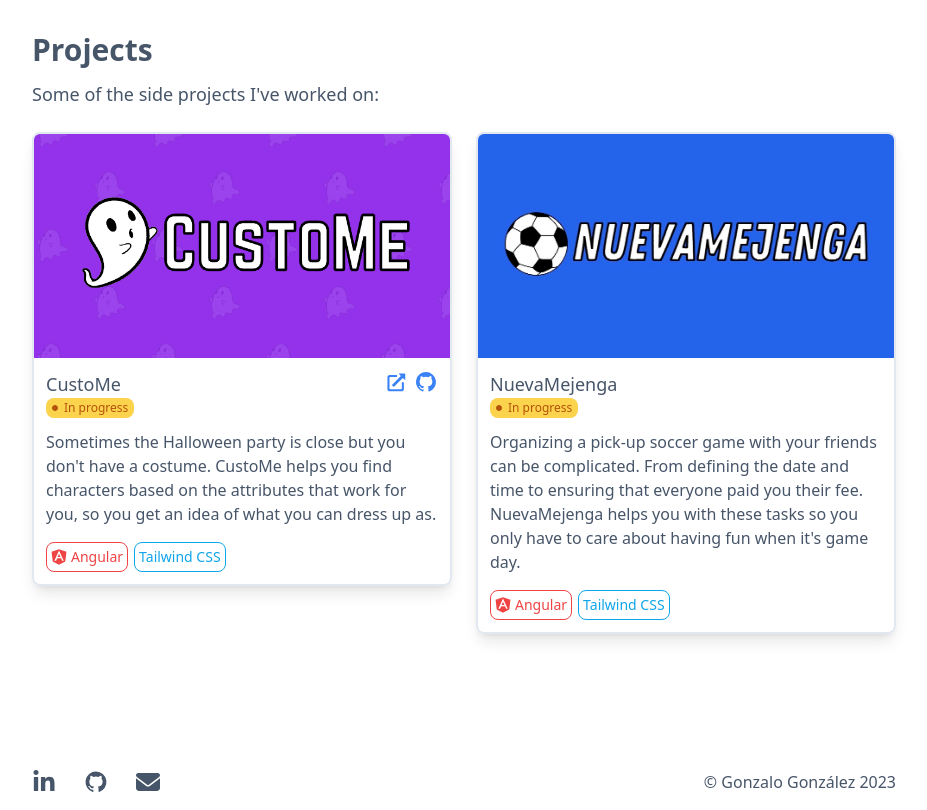
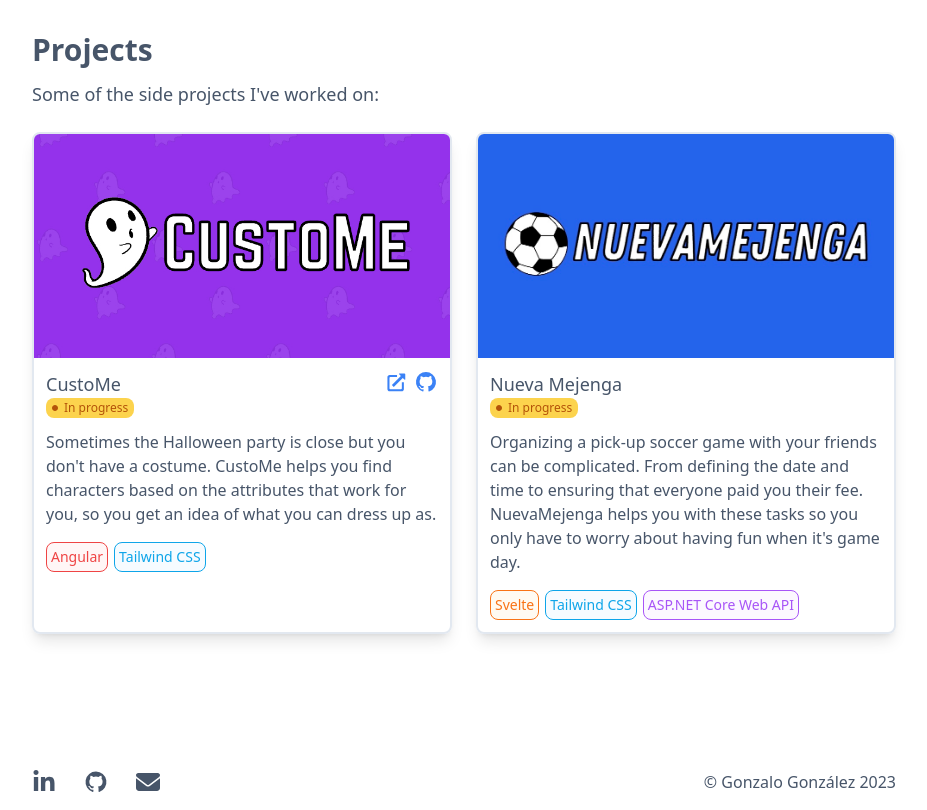
Before and after one commit to gggonzalo/portfolio-website, a Next.js app: page / in a window 1280 px wide. Shown: the part 360-1170 px from the top of the page, without its empty margins (176-1103 px from the left). Built offline with nearby package versions, Linux system fonts and the light colour scheme.

Commit message:
Changes to technologies list

```diff
--- a/src/pages/index.tsx
+++ b/src/pages/index.tsx
@@ -71,7 +71,7 @@
         <p className="text-lg mb-6">
           Some of the side projects I&apos;ve worked on:
         </p>
-        <div className="grid grid-cols-1 md:grid-cols-2 items-start gap-6">
+        <div className="grid grid-cols-1 md:grid-cols-2 gap-6">
           <div className="transition-[border-color,box-shadow] duration-500 border-2 border-slate-200 dark:border-slate-600 shadow-lg dark:shadow-none flex flex-col rounded-lg overflow-clip">
             {/* TODO: Add alt pictures  */}
             <div className="h-56 w-full relative">
@@ -157,18 +157,12 @@
                 </Link> */}
               </div>
               <div className="flex gap-1.5 text-white text-sm">
-                <div className="flex items-center transition-[background-color] duration-500 bg-transparent border border-red-500 dark:bg-red-600 rounded-lg p-1">
-                  <svg
-                    viewBox="0 0 128 128"
-                    className="transition-[fill] duration-500 fill-red-500 dark:fill-white w-4 h-4 mr-1"
-                  >
-                    <path d="M52.864 64h23.28L63.769 38.123zM63.81 1.026L4.553 21.88l9.363 77.637 49.957 27.457 50.214-27.828 9.36-77.635L63.81 1.026zM48.044 75l-7.265 18.176-13.581.056 36.608-81.079-.07-.153h-.064l.001-.133.063.133h.141l.123-.274V12h-.124l-.069.153 38.189 81.417-13.074-.287-8.042-18.58-17.173.082"></path>
-                  </svg>
+                <div className="transition-[background-color] duration-500 bg-red-100 bg-opacity-30 border border-red-500 dark:bg-red-600 dark:bg-opacity-100 rounded-lg p-1">
                   <span className="transition-[color] duration-500 text-red-500 dark:text-white">
                     Angular
                   </span>
                 </div>
-                <div className="flex items-center transition-[background-color] duration-500 bg-transparent border border-sky-500 dark:bg-sky-500 rounded-lg p-1">
+                <div className="transition-[background-color] duration-500 bg-sky-100 bg-opacity-30 border border-sky-500 dark:bg-sky-500 dark:bg-opacity-100 rounded-lg p-1">
                   <span className="transition-[color] duration-500 text-sky-500 dark:text-white">
                     Tailwind CSS
                   </span>
@@ -189,7 +183,7 @@
             <div className="flex flex-col p-3">
               <div className="flex items-start justify-between mb-3">
                 <div className="flex flex-col items-start">
-                  <h3 className="text-lg font-medium">NuevaMejenga</h3>
+                  <h3 className="text-lg font-medium">Nueva Mejenga</h3>
                   <div className="flex items-center transition-[background-color] duration-500 bg-amber-300 dark:bg-amber-500 rounded-lg px-1.5 py-0.5">
                     <svg
                       version="1.1"
@@ -236,8 +230,8 @@
                   Organizing a pick-up soccer game with your friends can be
                   complicated. From defining the date and time to ensuring that
                   everyone paid you their fee. NuevaMejenga helps you with these
-                  tasks so you only have to care about having fun when it&apos;s
-                  game day.
+                  tasks so you only have to worry about having fun when
+                  it&apos;s game day.
                 </p>
                 {/* TODO: Add to projects that have a separate page */}
                 {/* <Link
@@ -248,20 +242,19 @@
                 </Link> */}
               </div>
               <div className="flex gap-1.5 text-white text-sm">
-                <div className="flex items-center transition-[background-color] duration-500 bg-transparent border border-red-500 dark:bg-red-600 rounded-lg p-1">
-                  <svg
-                    viewBox="0 0 128 128"
-                    className="transition-[fill] duration-500 fill-red-500 dark:fill-white w-4 h-4 mr-1"
-                  >
-                    <path d="M52.864 64h23.28L63.769 38.123zM63.81 1.026L4.553 21.88l9.363 77.637 49.957 27.457 50.214-27.828 9.36-77.635L63.81 1.026zM48.044 75l-7.265 18.176-13.581.056 36.608-81.079-.07-.153h-.064l.001-.133.063.133h.141l.123-.274V12h-.124l-.069.153 38.189 81.417-13.074-.287-8.042-18.58-17.173.082"></path>
-                  </svg>
-                  <span className="transition-[color] duration-500 text-red-500 dark:text-white">
-                    Angular
+                <div className="transition-[background-color] duration-500 bg-orange-100 bg-opacity-30 border border-orange-500 dark:bg-orange-600 dark:bg-opacity-100 rounded-lg p-1">
+                  <span className="transition-[color] duration-500 text-orange-500 dark:text-white">
+                    Svelte
                   </span>
                 </div>
-                <div className="flex items-center transition-[background-color] duration-500 bg-transparent border border-sky-500 dark:bg-sky-500 rounded-lg p-1">
+                <div className="transition-[background-color] duration-500 bg-sky-100 bg-opacity-30 border border-sky-500 dark:bg-sky-500 dark:bg-opacity-100 rounded-lg p-1">
                   <span className="transition-[color] duration-500 text-sky-500 dark:text-white">
                     Tailwind CSS
+                  </span>
+                </div>
+                <div className="transition-[background-color] duration-500 bg-purple-100 bg-opacity-30 border border-purple-500 dark:bg-purple-600 dark:bg-opacity-100 rounded-lg p-1">
+                  <span className="transition-[color] duration-500 text-purple-500 dark:text-white">
+                    ASP.NET Core Web API
                   </span>
                 </div>
               </div>
```
